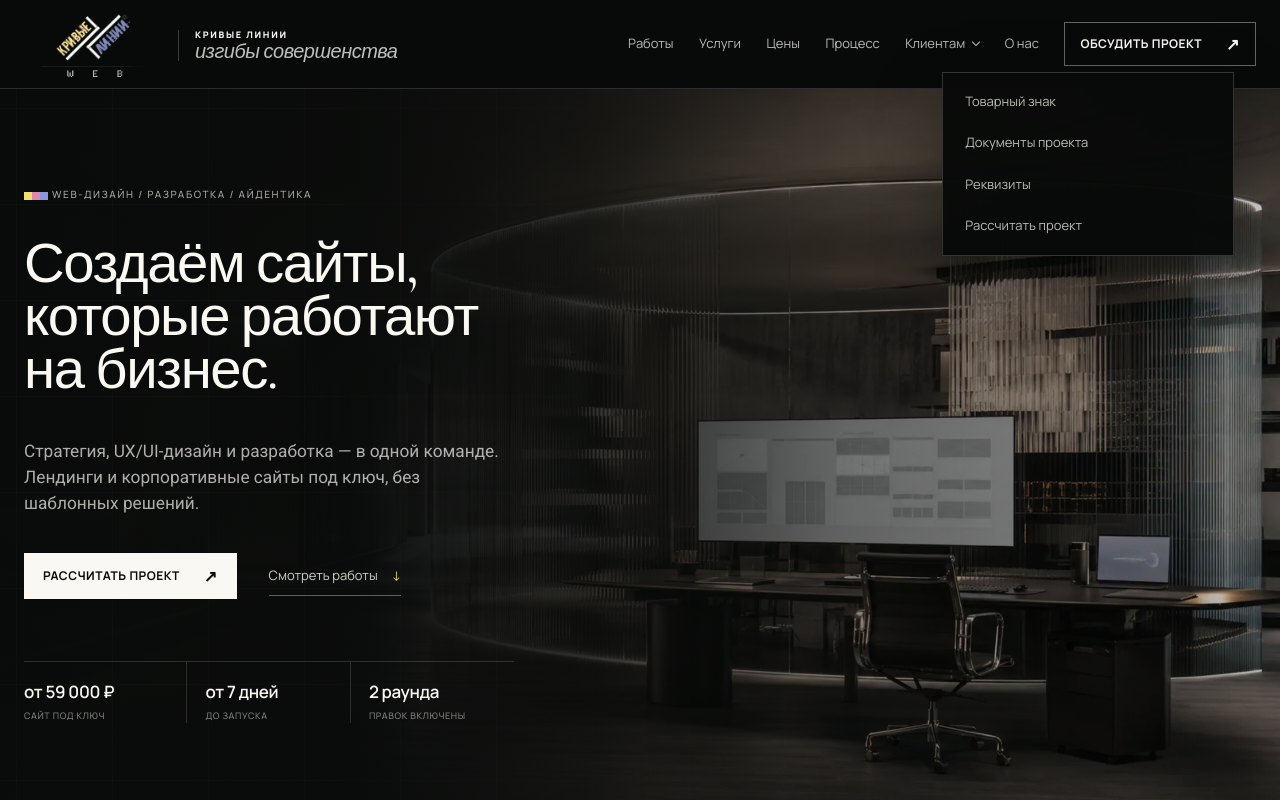
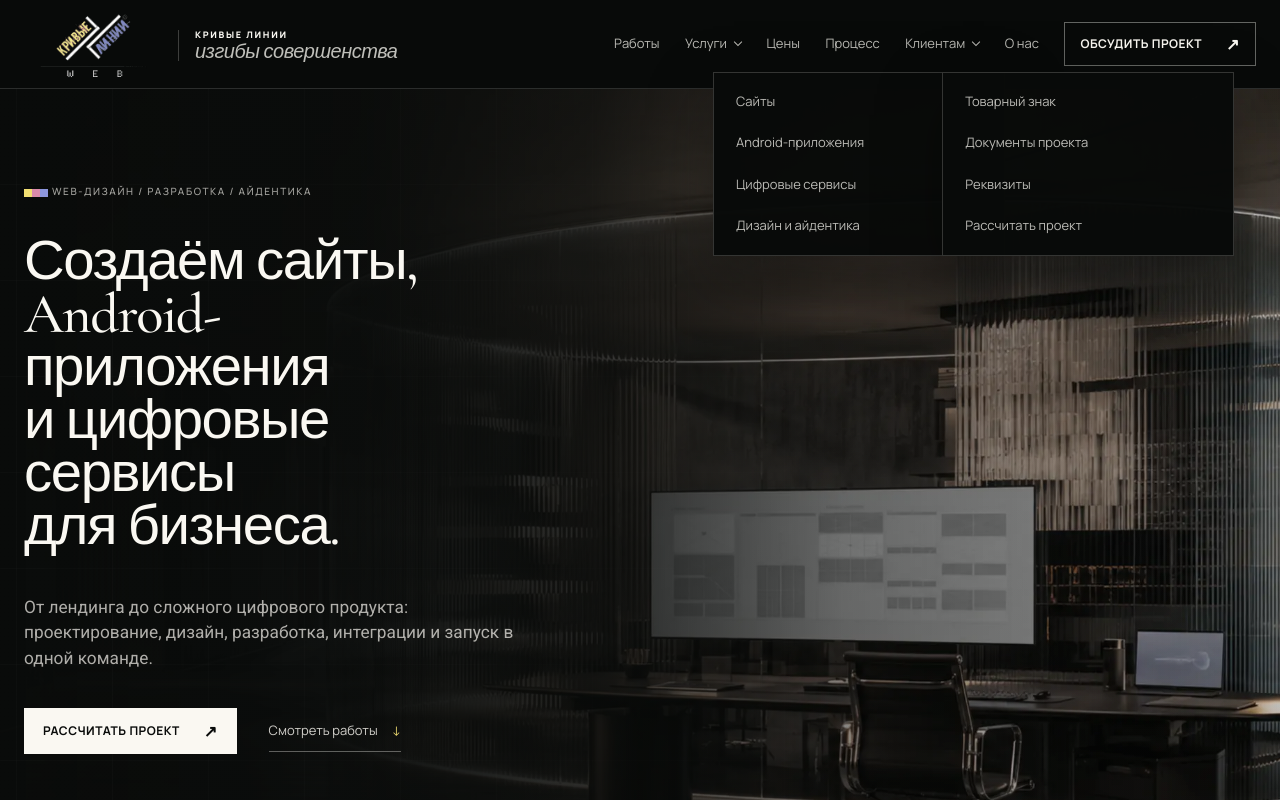
Before and after one commit to a63909/krivye-linii-web, a Next.js app: page / in a window 1280 px wide. Shown: the top 800 px of the page. Built offline with nearby package versions, Linux system fonts and the light colour scheme.

Commit message:
Expand homepage positioning and services menu

```diff
--- a/app/page.tsx
+++ b/app/page.tsx
@@ -7,6 +7,7 @@
 import { FormEvent, useEffect, useRef, useState } from "react";
 import Link from "next/link";
 import ClientsMenu from "./clients-menu";
+import ServicesMenu from "./services-menu";
 import { projects } from "./work/projects";
 
 const services = [
@@ -139,6 +140,7 @@ function ArrowIcon() {
 
 export default function Home() {
   const [menuOpen, setMenuOpen] = useState(false);
+  const [servicesOpen, setServicesOpen] = useState(false);
   const [clientsOpen, setClientsOpen] = useState(false);
   const [briefStatus, setBriefStatus] = useState<"idle" | "sending" | "success" | "error">("idle");
   const briefStartedAt = useRef(0);
@@ -148,11 +150,12 @@ export default function Home() {
   }, []);
 
   useEffect(() => {
-    if (!menuOpen && !clientsOpen) return;
+    if (!menuOpen && !servicesOpen && !clientsOpen) return;
 
     const closeOnEscape = (event: KeyboardEvent) => {
       if (event.key === "Escape") {
         setMenuOpen(false);
+        setServicesOpen(false);
         setClientsOpen(false);
       }
     };
@@ -165,7 +168,7 @@ export default function Home() {
       if (menuOpen) document.body.style.overflow = previousOverflow;
       window.removeEventListener("keydown", closeOnEscape);
     };
-  }, [menuOpen, clientsOpen]);
+  }, [menuOpen, servicesOpen, clientsOpen]);
 
   const submitBrief = async (event: FormEvent<HTMLFormElement>) => {
     event.preventDefault();
@@ -201,6 +204,7 @@ export default function Home() {
 
   const closeMenu = () => {
     setMenuOpen(false);
+    setServicesOpen(false);
     setClientsOpen(false);
   };
 
@@ -226,13 +230,24 @@ export default function Home() {
           aria-label="Главное меню"
         >
           <a href="#portfolio" onClick={closeMenu}>Работы</a>
-          <a href="#services" onClick={closeMenu}>Услуги</a>
+          <ServicesMenu
+            id="home-services-navigation"
+            open={servicesOpen}
+            onToggle={() => {
+              setServicesOpen((value) => !value);
+              setClientsOpen(false);
+            }}
+            onNavigate={closeMenu}
+          />
           <a href="#prices" onClick={closeMenu}>Цены</a>
           <a href="#process" onClick={closeMenu}>Процесс</a>
           <ClientsMenu
             id="home-clients-navigation"
             open={clientsOpen}
-            onToggle={() => setClientsOpen((value) => !value)}
+            onToggle={() => {
+              setClientsOpen((value) => !value);
+              setServicesOpen(false);
+            }}
             onNavigate={closeMenu}
           />
           <a href="/about" onClick={closeMenu}>О нас</a>
@@ -246,6 +261,7 @@ export default function Home() {
           type="button"
           onClick={() => {
             setMenuOpen((value) => !value);
+            setServicesOpen(false);
             setClientsOpen(false);
           }}
           aria-expanded={menuOpen}
@@ -281,12 +297,13 @@ export default function Home() {
             <p className="eyebrow"><span /> WEB-ДИЗАЙН / РАЗРАБОТКА / АЙДЕНТИКА</p>
             <h1>
               Создаём сайты,
-              <br />которые работают
-              <br />на бизнес.
+              <br />Android-приложения
+              <br />и цифровые сервисы
+              <br />для бизнеса.
             </h1>
             <p className="hero-lead">
-              Стратегия, UX/UI-дизайн и разработка — в одной команде. Лендинги
-              и корпоративные сайты под ключ, без шаблонных решений.
+              От лендинга до сложного цифрового продукта: проектирование, дизайн,
+              разработка, интеграции и запуск в одной команде.
             </p>
             <div className="hero-actions">
               <a className="button button-light" href="#brief">Рассчитать проект <ArrowIcon /></a>
```
